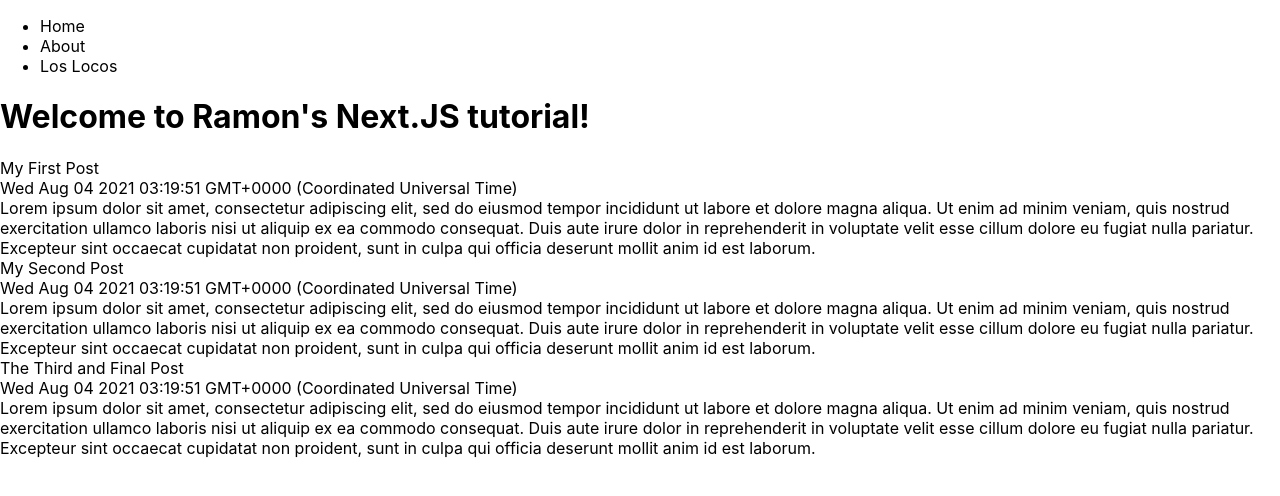
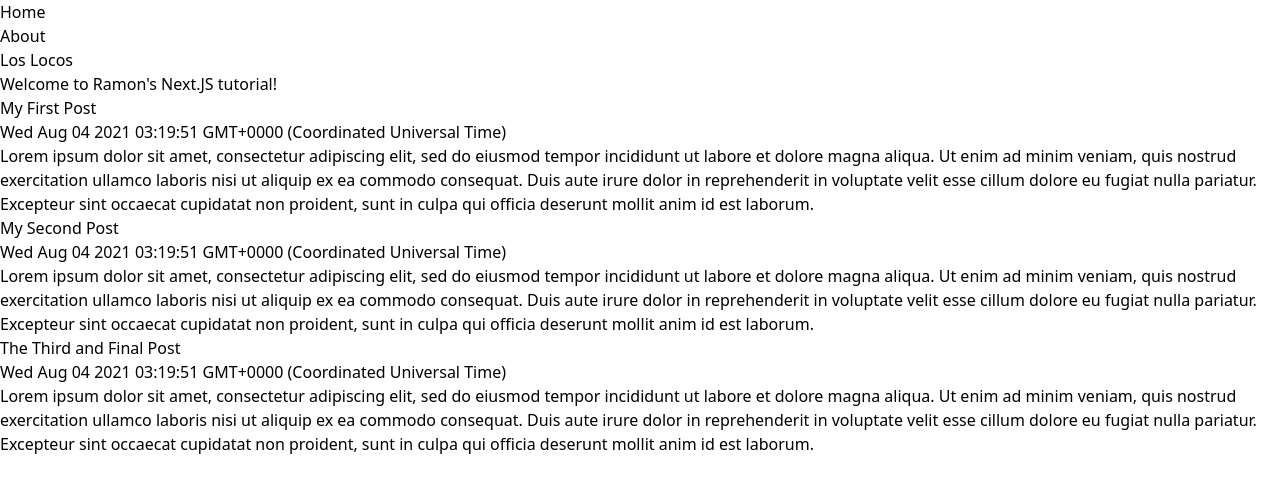
Before and after one commit to Ramong06/next-blog, a Next.js app: page / in a window 1280 px wide. Shown: the top 496 px of the page. Built offline with nearby package versions, Linux system fonts and the light colour scheme.

Commit message:
installed tailwindcss

```diff
--- a/package.json
+++ b/package.json
@@ -14,7 +14,10 @@
     "react-dom": "17.0.2"
   },
   "devDependencies": {
+    "autoprefixer": "^10.3.1",
     "eslint": "7.32.0",
-    "eslint-config-next": "11.0.1"
+    "eslint-config-next": "11.0.1",
+    "postcss": "^8.3.6",
+    "tailwindcss": "^2.2.7"
   }
 }
--- a/pages/about.js
+++ b/pages/about.js
@@ -1,4 +1,4 @@
-import Head from 'next/head'
+import Head from 'next/head';
 
 
 export default function About() {
--- /dev/null
+++ b/postcss.config.js
@@ -0,0 +1,6 @@
+module.exports = {
+  plugins: {
+    tailwindcss: {},
+    autoprefixer: {},
+  },
+}
--- a/styles/globals.css
+++ b/styles/globals.css
@@ -1,16 +1,4 @@
-html,
-body {
-  padding: 0;
-  margin: 0;
-  font-family: -apple-system, BlinkMacSystemFont, Segoe UI, Roboto, Oxygen,
-    Ubuntu, Cantarell, Fira Sans, Droid Sans, Helvetica Neue, sans-serif;
-}
-
-a {
-  color: inherit;
-  text-decoration: none;
-}
-
-* {
-  box-sizing: border-box;
-}
+/* ./styles/globals.css */
+@tailwind base;
+@tailwind components;
+@tailwind utilities;
--- /dev/null
+++ b/tailwind.config.js
@@ -0,0 +1,11 @@
+module.exports = {
+  purge: ['./pages/**/*.{js,ts,jsx,tsx}', './components/**/*.{js,ts,jsx,tsx}'],
+  darkMode: false, // or 'media' or 'class'
+  theme: {
+    extend: {},
+  },
+  variants: {
+    extend: {},
+  },
+  plugins: [],
+}
```
Also changed, not shown: 1 other file (tests, documents, lock files or other folders).
